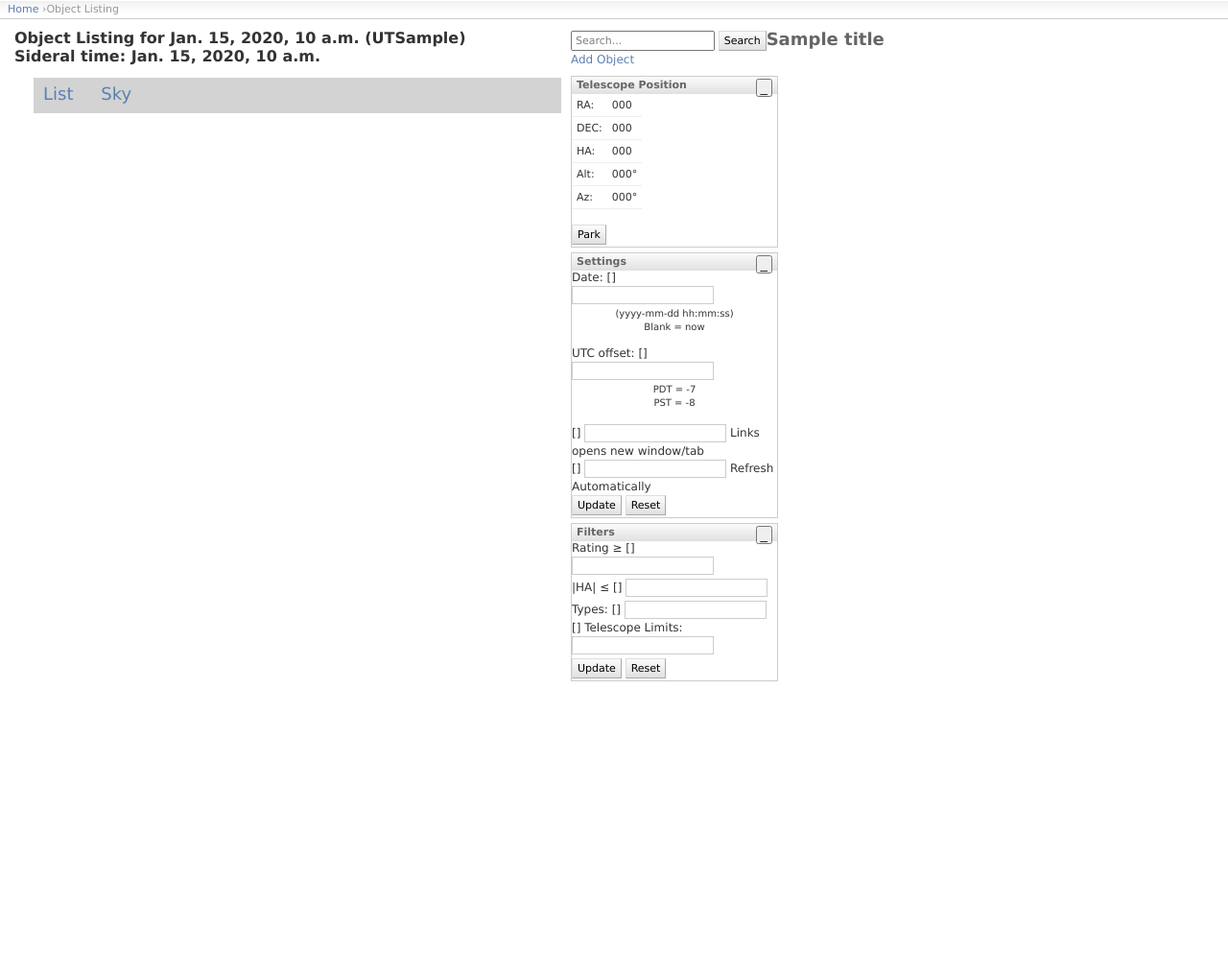
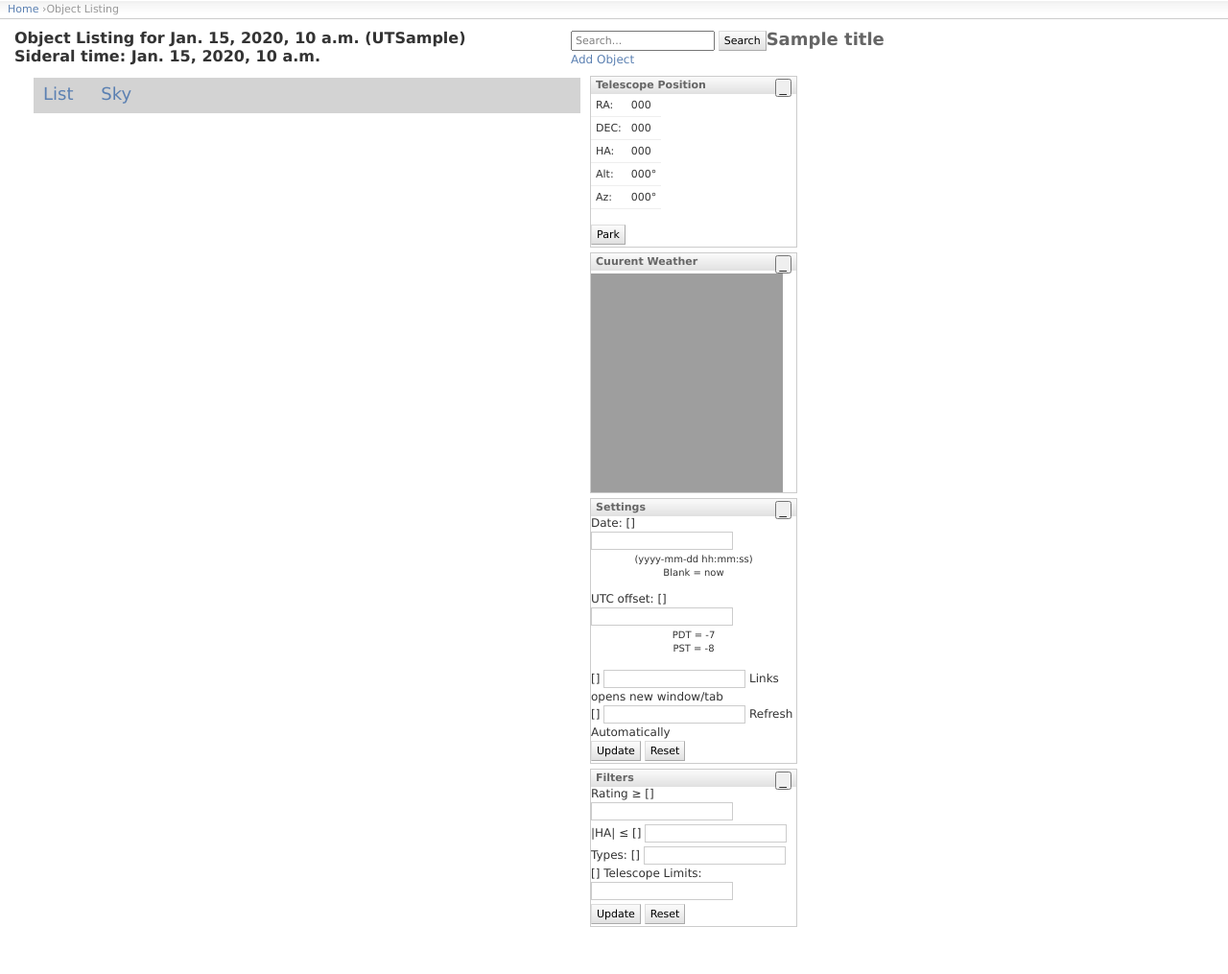
Before and after one commit to chrisrburns/obstool, a Django app: template navigator/templates/navigator/object_list.sortable.html in a window 1280 px wide. Shown: the part 51-1066 px from the top of the page at 96% size. Before the commit the page ends 761 px from the top, so only its background shows below. Run offline with Django 3.2, Linux system fonts and the light colour scheme; the template is opened without the code that fills it: most values are stand-ins (such as "Sample title", 1, 10 or a date in 2020); form fields are guessed from the names that the template uses; grey boxes are pictures that could not be loaded.

Commit message:
Added a weather widget

```diff
--- a/navigator/templates/navigator/object_list.sortable.html
+++ b/navigator/templates/navigator/object_list.sortable.html
@@ -75,7 +75,7 @@
 </div>
 {% endblock %}
 {% block content %}
-<div id="content-main" style="width:550px;">
+<div id="content-main" style="width:570px;">
    <ul class="tabs">
       <li><a href="javascript:void(0)"
         class="tablink {% if selected_tab == 'table' %} tab-selected{% endif %}"
@@ -153,6 +153,15 @@
       </div>
    </div>
 
+   <div class="module" id="weather">
+      <h2>Cuurent Weather
+         <button style="float: right;" onclick="hide_section(this)">_</button>
+      </h2>
+      <div id=body style="display: {{ module_display.weather }};">
+         <iframe style="display: block;" src="https://cdnres.willyweather.com/widget/loadView.html?id=91502" width="200" height="228" frameborder="0" scrolling="no"></iframe><a style="text-indent: -9999em;z-index: 1;margin: -20px 0 0 0;display: block;height: 20px;position: relative" href="https://www.willyweather.com/ca/los-angeles-county/mount-wilson.html" rel="nofollow">mount wilson forecast</a>
+      </div>
+   </div>
+
    <form action="" method="post">{% csrf_token %}
      <div class="module" id="settings">
         <h2>Settings
```
